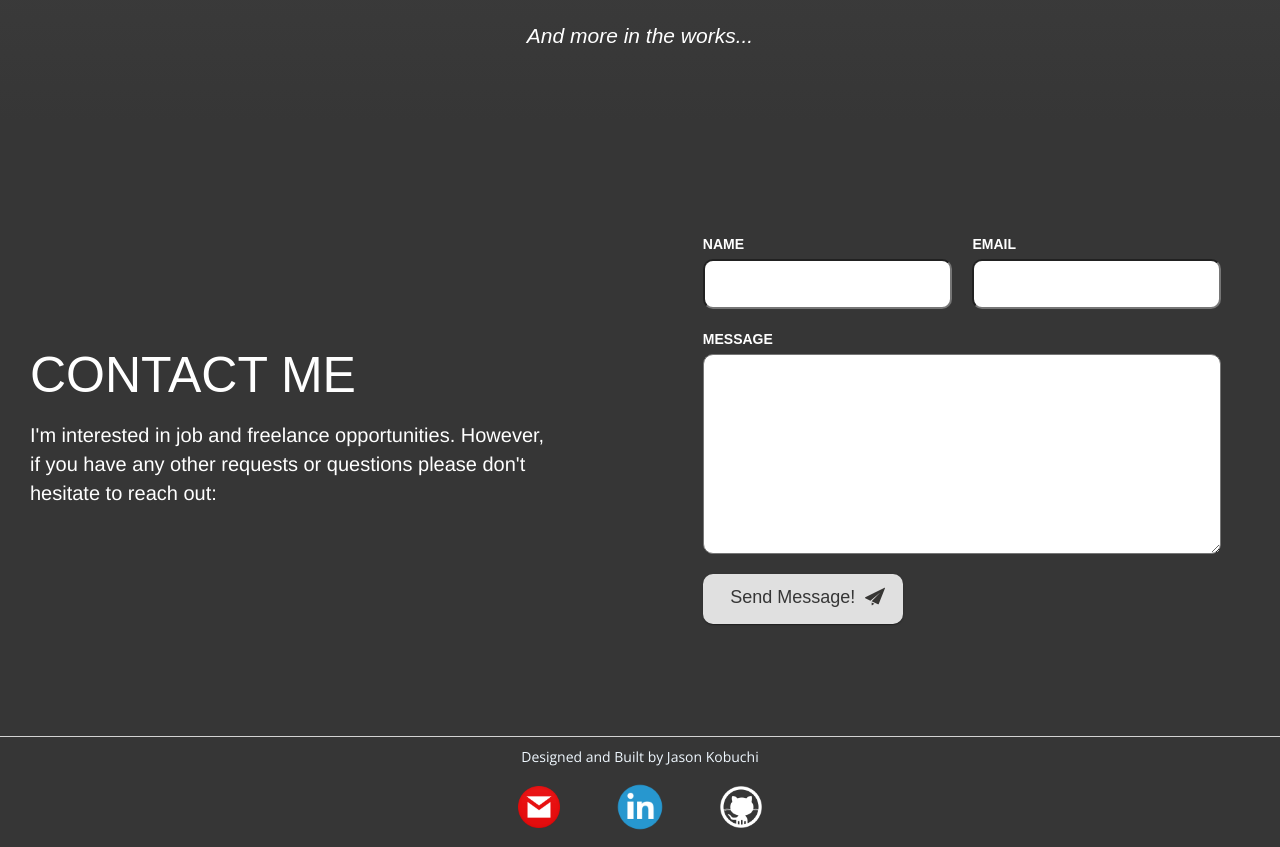
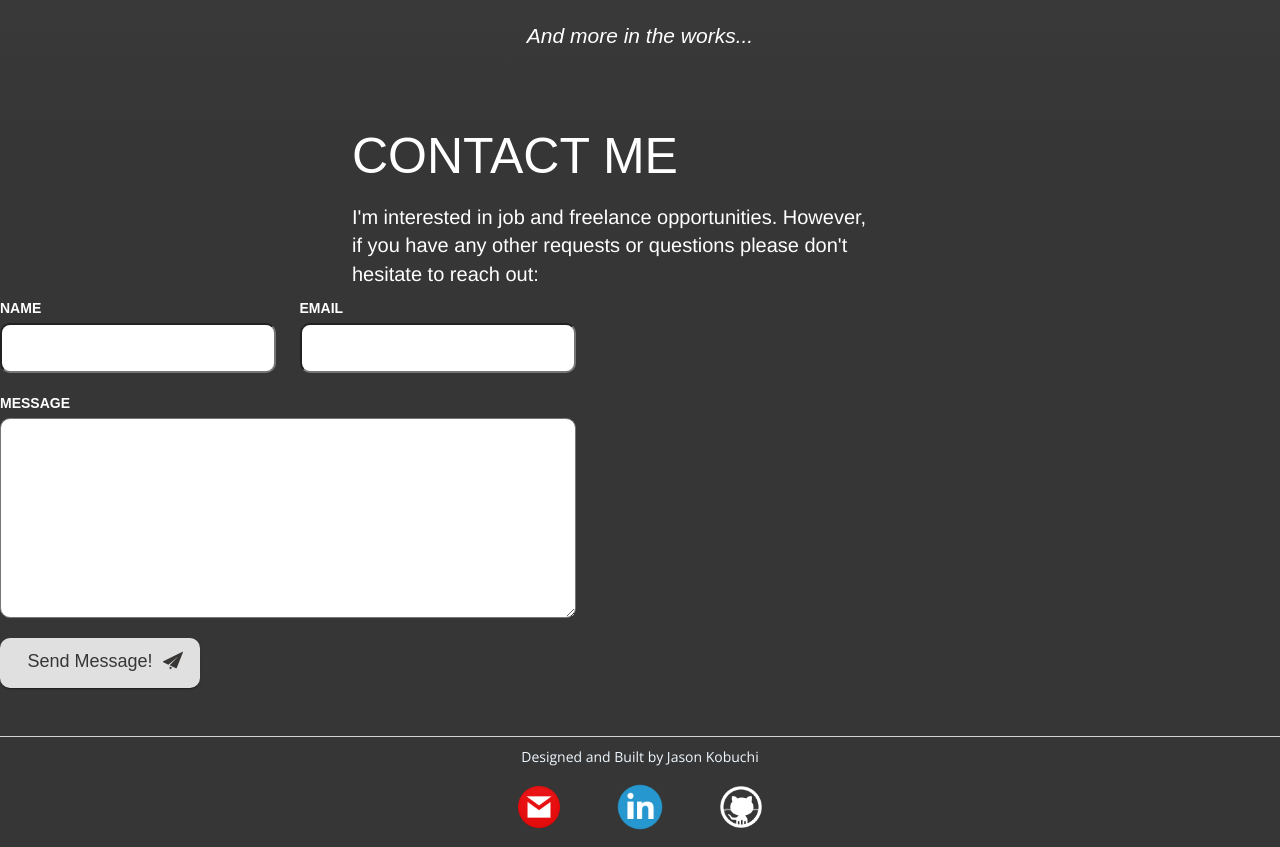
Before and after one commit to kabocha23/portfolio-website, a React (Create React App) app: page / in a window 1280 px wide. Shown: the part 8000-8847 px from the top of the page. Built offline with nearby package versions, Linux system fonts and the light colour scheme; a web font is replaced by a local one.

Commit message:
added sub-container to limit max-width and center text and form divs

```diff
--- a/src/components/Contact/Contact.css
+++ b/src/components/Contact/Contact.css
@@ -1,8 +1,15 @@
 .contact-container {
     min-height: calc(100vh - 185px);
+    background-color: #363636;
+}
+.contact-sub-container {
     display: flex;
     flex-flow: row wrap;
-    background-color: #363636;
+    min-height: calc(100vh - 185px);
+    width: 100%;
+    max-width: 1281px;
+    margin-left: auto;
+    margin-right: auto;
 }
 /* left side of contact section */
 .contact-text {
@@ -11,7 +18,7 @@
     width: 45%;
     align-items: flex-start;
     justify-content: center;
-    margin-left: 30px;
+    margin-left: auto;
     margin-right: auto;
     color: white;
 }
@@ -38,7 +45,7 @@
 .contact-form form {
     display: flex;
     flex-flow: column wrap;
-    width: 90%;
+    width: 100%;
 }
 .contact-form form label {
     display: flex;
```
